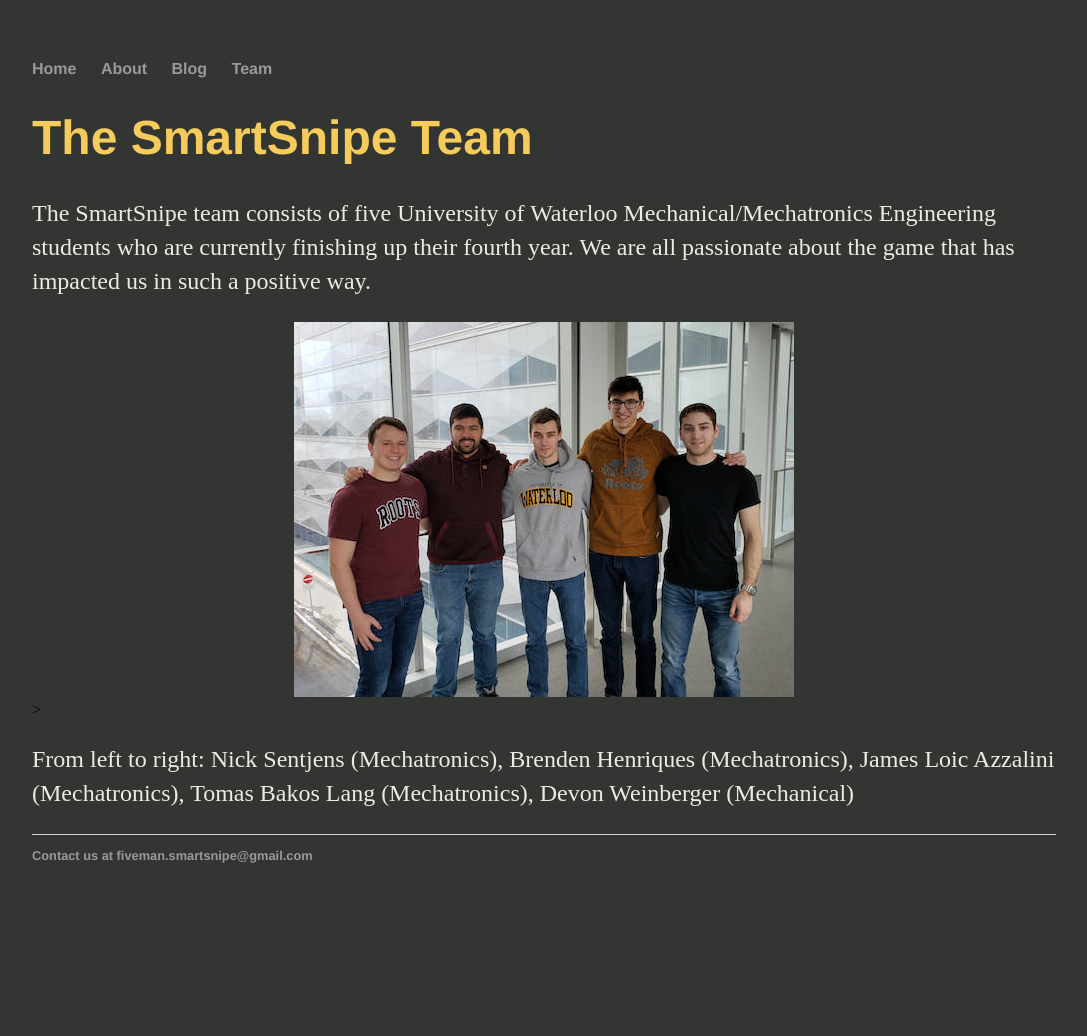
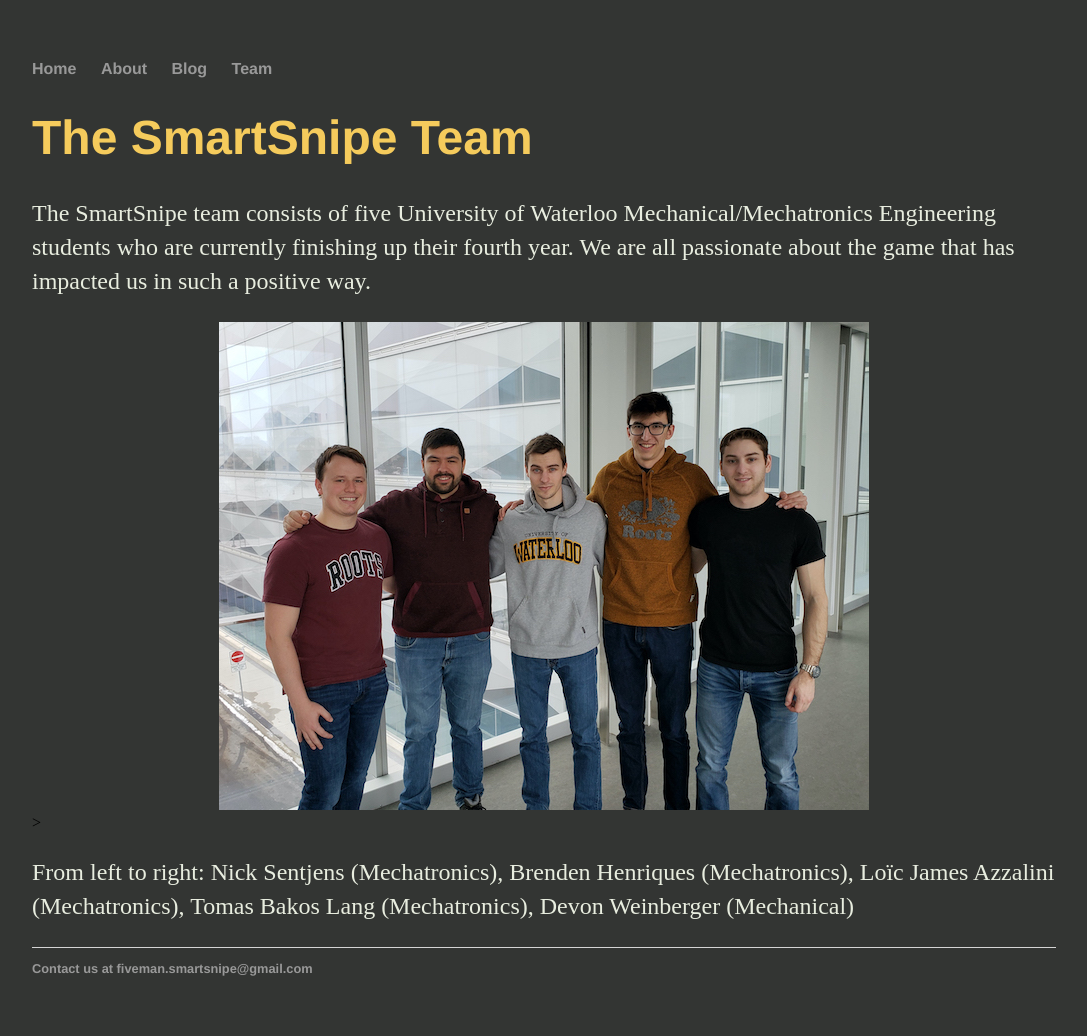
Before and after one commit to SmartSnipe/SmartSnipe.github.io, a Jekyll site: the page built from team/index.html, in a window 1280 px wide. Shown: the whole page, without its empty margins (96-1183 px from the left). Built offline with Jekyll 4.4.1, drawn with Linux system fonts in a browser that asks for light colours; before the commit the page ends 923 px from its top, so only the background shows below that.

Commit message:
Small feedback changes

```diff
--- a/about/index.html
+++ b/about/index.html
@@ -13,4 +13,8 @@
 	<img src="/Assets/ios.png" alt ="SmartSnipe iOS">
 	</center>
 	<p>Players statistics such as shot speed, reaction time and accuracy are tracked by the net and displayed to the user on an iOS application. The user can also configure settings for the net on the app such as how quickly should the holes open.</p>
+	<center>
+	<img src="/Assets/computervision.gif" alt ="Vision gif">
+	</center>
+	<p>As well the net comes equipped with a Xbox Kinect. The Kinect will be used for player detection, pose estimation and stick tracking. </p>
 </div><!-- /.blurb -->
--- a/index.html
+++ b/index.html
@@ -4,6 +4,7 @@
 ---
 <div class="blurb">
 	<h1>SmartSnipe</h1>
+	<p>There is a need to create a better method of practicing shooting in hockey, that is more representative of real game situations.</p>
 	<p>SmartSnipe is revolutionizing how hockey players train. Say goodbye to practicing your hockey shot on an empty net or using a static shooter tutor. SmartSnipe has created a smart hockey net to allow players to improve their skills, track their shooting statistics and to practice like they are in a game. </p>
 	<center>
 		<img src="/Assets/SmartSnipeCad.png" alt ="SmartSnipe Cad" hspace="20">
--- a/team/index.html
+++ b/team/index.html
@@ -8,5 +8,5 @@
 	<center>
 	<img src="/Assets/teamshot.jpg" alt ="Team Shot">
 	</center>>
-	<p>From left to right: Nick Sentjens (Mechatronics), Brenden Henriques (Mechatronics), James Loic Azzalini (Mechatronics), Tomas Bakos Lang (Mechatronics), Devon Weinberger (Mechanical)</p>
+	<p>From left to right: Nick Sentjens (Mechatronics), Brenden Henriques (Mechatronics), Loïc James Azzalini (Mechatronics), Tomas Bakos Lang (Mechatronics), Devon Weinberger (Mechanical)</p>
 </div><!-- /.blurb -->
```
Also changed, not shown: Assets/teamshot.jpg, 1 other file.
